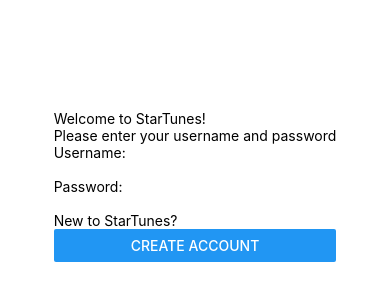
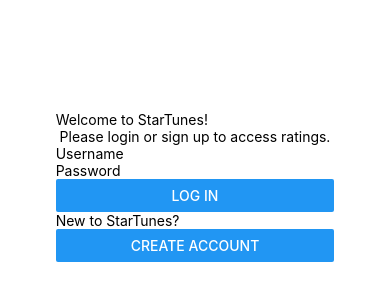
Before and after one commit to SimChid/comp-333-hw4, a React Native app in the folder StarTunesApp/: screen / in a window 390 px wide. Shown: the part 236-536 px from the top of the page. Built offline with nearby package versions, Linux system fonts and the light colour scheme.

Commit message:
faulty login/signup (issue 3)

```diff
--- a/StarTunesApp/App.js
+++ b/StarTunesApp/App.js
@@ -1,13 +1,24 @@
 import { StatusBar } from 'expo-status-bar';
+import React, { useState } from "react";
 import { StyleSheet, Text, View } from 'react-native';
 import SignInUp from './SignInUp';
 
 export default function App() {
-  return (
-    <View style={styles.container}>
-      <SignInUp />
-    </View>
-  );
+  let [loggedIn,setLoggedIn] = React.useState(false);
+
+  if (loggedIn) {
+    return(
+      <View style = {styles.container}>
+        <Text>Successfully logged in! </Text>
+      </View>
+    );
+  }else{
+    return (
+      <View style={styles.container}>
+        <SignInUp setLoggedIn = {setLoggedIn} />
+      </View>
+    );
+  }
 }
 
 const styles = StyleSheet.create({
--- a/StarTunesApp/SignInUp.js
+++ b/StarTunesApp/SignInUp.js
@@ -6,7 +6,6 @@ class SignInUp extends Component {
     constructor(props){
         super(props);
         this.state = {
-            loggedIn: false,
             preferredPage: "",
             username: "",
             password: "",
@@ -16,24 +15,25 @@ class SignInUp extends Component {
     }
 
     trackUsername = (event) => { // Update the username state on the fly
-        this.setState({username: event.target.value}) ;
+        this.setState({username: Text}) ;
     } ;
     trackPassword = (event) => { // Update the password state on the fly
-        this.setState({password: event.target.value}) ;
+        this.setState({password: Text}) ;
     } ;
     trackConfirm = (event) => { // Update the confirm password state on the fly
-        this.setState({confirm: event.target.value}) ;
+        this.setState({confirm: Text}) ;
     } ;
 
+    //LogInHandler and SignUpHandler pulled from SimChid/comp-333-hw3
     LogInHandler = (event) => { // Send the HTTP request to log in
         event.preventDefault() ;
-        axios.post("http://localhost/comp-333-hw3/index.php/user/read", // Request
-        { // Info
+        axios.post("http://localhost/comp-333-hw3/index.php/user/read",
+        {
             username : this.state.username,
             password : this.state.password
-        }).then((response) => { // What to do with the response
+        }).then((response) => {
             if (response.data === "login success"){
-                this.setState({loggedIn : true})
+                this.props.setLoggedIn(true)
             } else {
                 this.setState({information : "Incorrect username or password"})
             }
@@ -46,7 +46,7 @@ class SignInUp extends Component {
             {username : this.state.username,p1 : this.state.password, p2 : this.state.confirm}).then((response) => // Info
             { // What to do with the response
                 if (response.data === "user created"){
-                    this.setState({loggedIn : true})
+                    this.props.setLoggedIn(true)
                 } else {
                     this.setState({information : response.data})
                 }
@@ -59,12 +59,20 @@ class SignInUp extends Component {
                 return(
                     <View>
                         <Text>Welcome to StarTunes!</Text>
-                        <Text>Please enter your username and password</Text>
-                        <Text>Username: </Text>
-                        <TextInput onChangeText = {this.trackUsername} />
-                        <Text>Password: </Text>
-                        <TextInput onChangeText = {this.trackPassword} secureTextEntry={true} />
-
+                        <Text> {this.state.information} </Text>
+                        <TextInput
+                            onChangeText = {this.trackUsername}
+                            placeholder = "Username"
+                        />
+                        <TextInput
+                            onChangeText = {this.trackPassword}
+                            secureTextEntry={true}
+                            placeholder = "Password"
+                        />
+                        <Button
+                            onFormSubmit = {this.LogInHandler}
+                            title = "Log In"
+                        />
                         <Text>New to StarTunes?</Text>
                         <Button
                             onPress = {() => this.setState({preferredPage: "Sign up"})}
@@ -76,12 +84,24 @@ class SignInUp extends Component {
                 return(
                     <View>
                         <Text>Create an account: </Text>
-                        <Text>Username: </Text>
-                        <TextInput onChangeText = {this.trackUsername} />
-                        <Text>Password: </Text>
-                        <TextInput onChangeText = {this.trackPassword} />
-                        <Text>Confirm Password: </Text>
-                        <TextInput onChangeText = {this.trackConfirm} />
+                        <TextInput
+                            onChangeText = {this.trackUsername}
+                            placeholder = "Username"
+                        />
+                        <TextInput
+                            onChangeText = {this.trackPassword}
+                            secureTextEntry = {true}
+                            placeholder = "Password"
+                        />
+                        <TextInput
+                            onChangeText = {this.trackConfirm}
+                            secureTextEntry = {true}
+                            placeholder = "Confirm Password"
+                        />
+                        <Button
+                            onFormSubmit = {this.SignUpHandler}
+                            title = "Sign Up"
+                        />
                         <Button
                             onPress = {() => this.setState({preferredPage: ""})}
                             title = "Return to Login"
```
